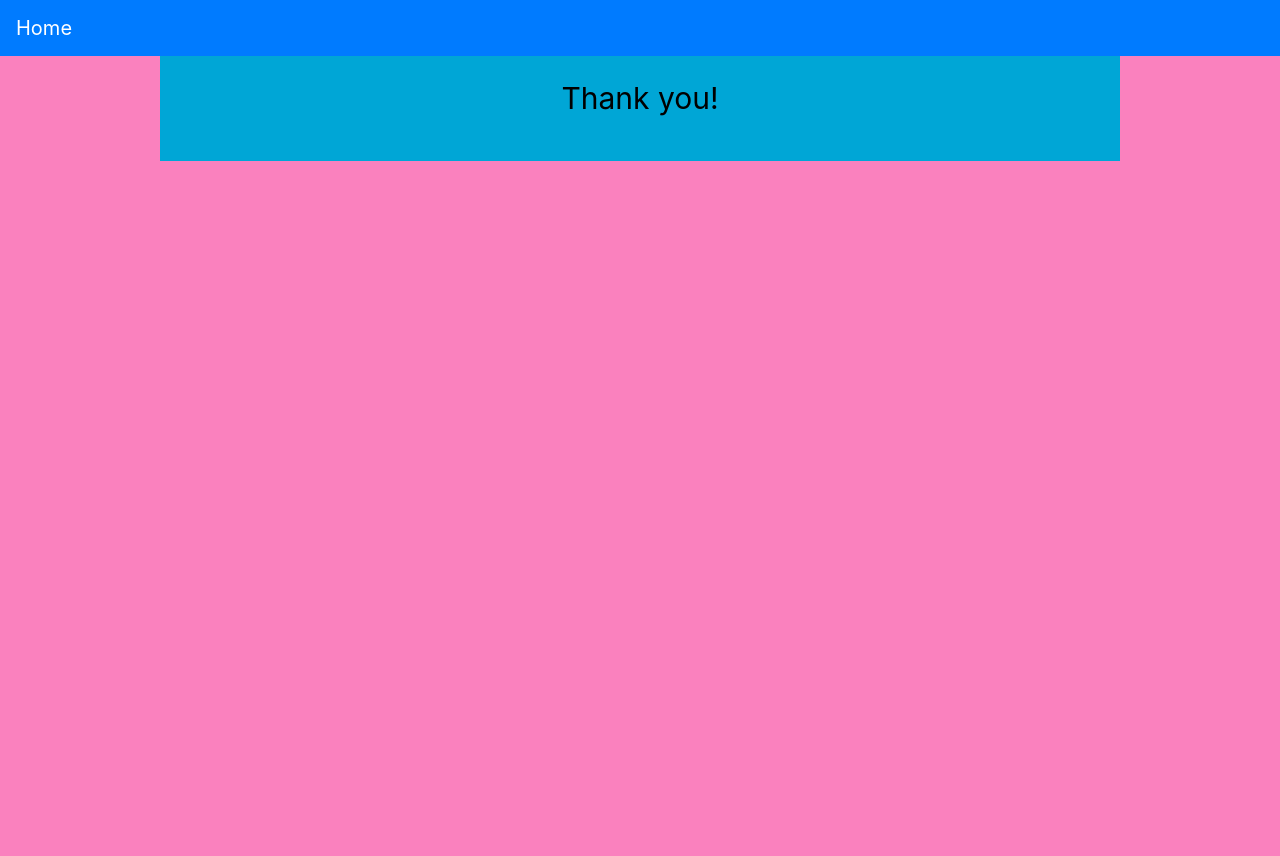
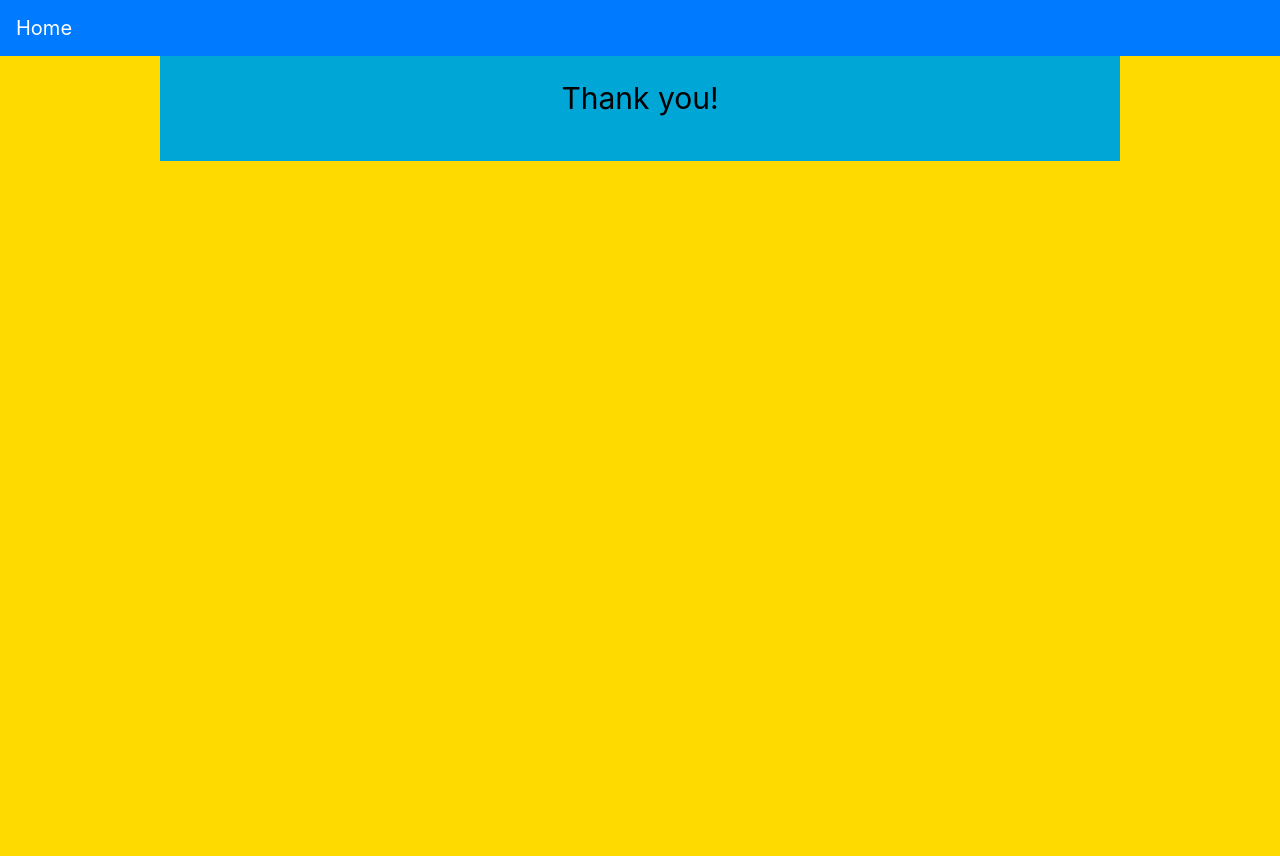
Before and after one commit to remla23-team13/app, a FastAPI app: template templates/review_ok.html in a window 1280 px wide. Run offline with FastAPI, Linux system fonts and the light colour scheme; the template is opened without the code that fills it, so the values that code supplies are empty; some libraries are stand-ins or nearby versions.

Commit message:
Update Experimentation V2

```diff
--- a/static/styles.css
+++ b/static/styles.css
@@ -1,6 +1,6 @@
 .app {
     text-align: center;
-    background-color: rgb(250, 129, 190);
+    background-color: rgb(254,218,0);
     min-height: 100vh;
     display: flex;
     flex-direction: column;
```
